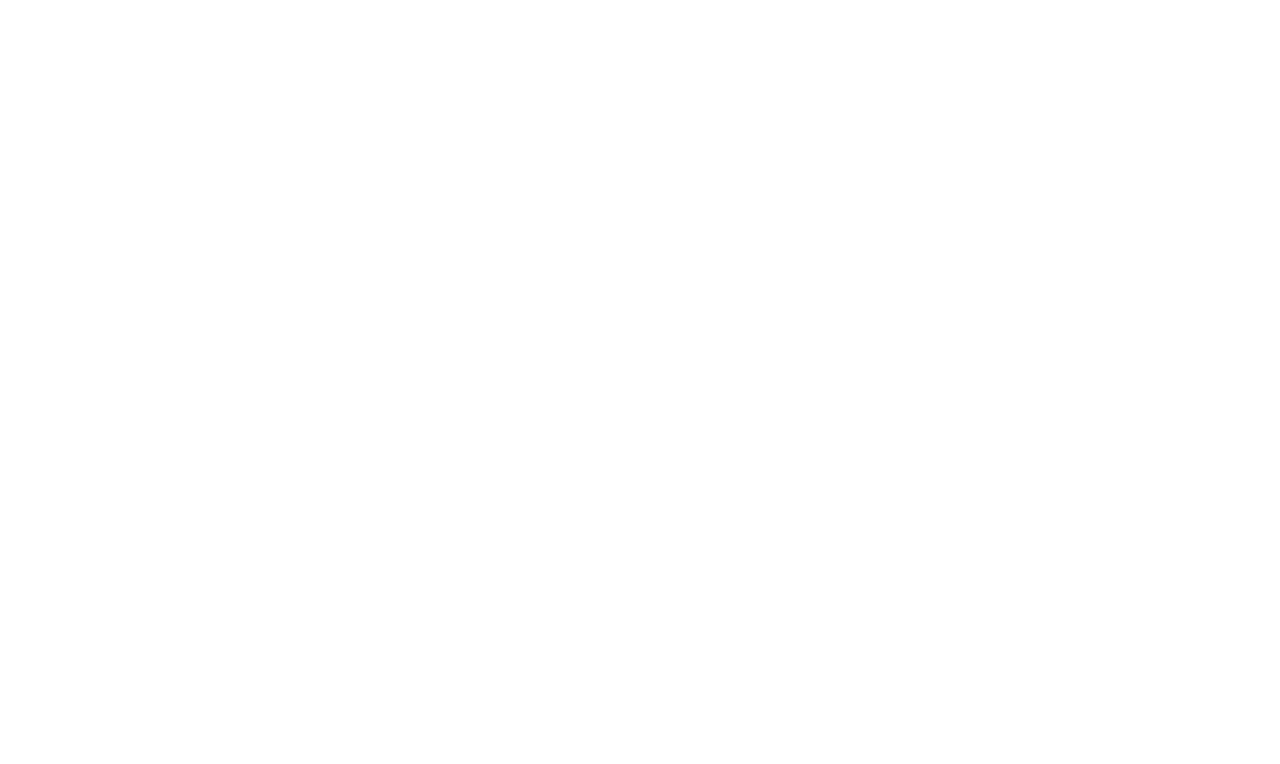
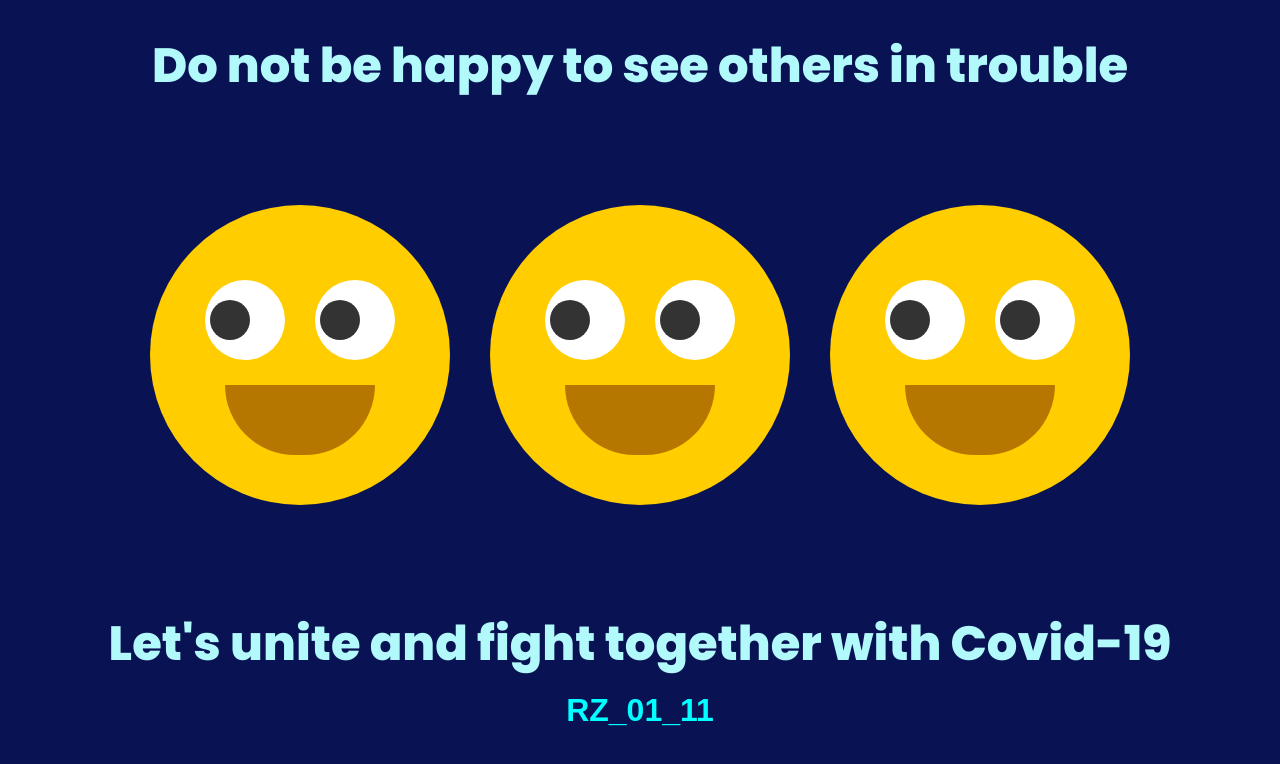
Before and after one commit to ShohjahonAbduhamidov/rz-cursor-covid, a plain HTML site: page index.html in a window 1280 px wide. Drawn offline with Linux system fonts and the light colour scheme.

Commit message:
Add face styles

```diff
--- a/JS/main.js
+++ b/JS/main.js
@@ -0,0 +1,11 @@
+document.querySelector("body").addEventListener("mousemove", eyeball);
+function eyeball() {
+    let eye = document.querySelectorAll(".eye");
+    eye.forEach(function (eye) {
+        let x = (eye.getBoundingClientRect().left) + (eye.clientWidth / 2);
+        let y = (eye.getBoundingClientRect().top) + (eye.clientHeight / 2);
+        let radian = Math.atan2(event.pageX - x, event.pageY - y);
+        let rot = (radian * (180 / Math.PI) * -1) + 270;
+        eye.style.transform = "rotate(" + rot + "deg)"
+    })
+}
--- a/css/styles.css
+++ b/css/styles.css
@@ -1,20 +1,23 @@
+/* IMPORT FONT FAMLY LINK  */
+@import url(https://fonts.googleapis.com/css2?family=Poppins:wght@100;200;300;400;500;600;800;900&display=swap);
+
 /* CUSTOM PROPS CSS START  */
 :root {
-    --primary-color: #000;
-    --text-color: #fff;
+  --primary-color: #091353;
+  --text-color: #b2f9fc;
 }
 
 /* GLOBAL CSS START  */
 * {
   margin: 0;
   padding: 0;
-    box-sizing:border-box;
+  box-sizing: border-box;
 }
 
 *,
 *::after,
 *::before {
-    box-sizing:inherit;
+  box-sizing: inherit;
 }
 
 *:focus {
@@ -24,18 +27,21 @@
 
 html {
   height: 100%;
-    box-sizing:border-box;
+  box-sizing: border-box;
   scroll-behavior: smooth;
+  cursor: url("../images/face-covid.png"), pointer;
+
 }
 
 body {
   display: flex;
-    flex-direction: column;
+  justify-content: center;
+  align-items: center;
   height: 100%;
-    background-color: var(--text-color);
+  background-color: var(--primary-color);
   padding: 0;
   margin: 0;
-    font-family: "Arial", sans-serif;
+  font-family: "Poppins", sans-serif;
   font-size: 16px;
   line-height: 1.5;
 }
@@ -47,15 +53,106 @@ img {
 
 /* CONTAINER CSS START  */
 .container {
+  position: relative;
+  display: flex;
+  align-items: center;
+  justify-content: center;
+  height: 100vh;
   width: 100%;
-     max-width: 1200px;
-     margin-left: auto;
-     margin-right: auto;
-     padding-left: 50px;
-     padding-right: 50px;
+}
+
+/* NAME  */
+.name {
+  position: relative;
+  bottom: 90px;
+  text-align: center;
+  color: #00ffff;
+  font-family: Arial, Helvetica, sans-serif;
 }
 
 /* SAIT MAIN CSS START  */
 .site-main {
   flex-grow: 1;
 }
+
+/* FACE CSS START  */
+.container .face {
+  position: relative;
+  width: 300px;
+  height: 300px;
+  border-radius: 50%;
+  background-color: #ffcd00;
+  display: flex;
+  align-items: center;
+  justify-content: center;
+  margin: 0 20px;
+}
+
+.container .face:hover {
+  background: linear-gradient(180deg, #f44336, #f44336, #ffcd00);
+}
+
+.container .face::before {
+  content: "";
+  position: absolute;
+  top: 180px;
+  width: 150px;
+  height: 70px;
+  border-bottom-left-radius: 70px;
+  border-bottom-right-radius: 70px;
+  background-color: #b57700;
+  transition: 0.5s ease;
+}
+
+.container .face:hover::before {
+  top: 210px;
+  width: 150px;
+  height: 20px;
+  border-bottom-left-radius: 0px;
+  border-bottom-right-radius: 0px;
+  background-color: #9d0b00;
+}
+
+.container .face .eyes {
+  position: relative;
+  top: -35px;
+  display: flex;
+  flex-wrap: wrap;
+}
+
+.container .face .eyes .eye {
+  position: relative;
+  width: 80px;
+  height: 80px;
+  display: block;
+  margin: 0 15px;
+  background: #fff;
+  border-radius: 50%;
+}
+
+.container .face .eyes .eye::before {
+  content: "";
+  position: absolute;
+  top: 50%;
+  left: 25px;
+  transform: translate(-50%, -50%);
+  width: 40px;
+  height: 40px;
+  background-color: #333;
+  border-radius: 50%;
+}
+
+.container h2 {
+  position: absolute;
+  top: 75px;
+  font-size: 3em;
+  color: var(--text-color);
+}
+
+.container h2:last-child {
+  position: absolute;
+  top: initial;
+  bottom: 75px;
+  font-size: 3em;
+  color: var(--text-color);
+}
--- a/index.html
+++ b/index.html
@@ -4,7 +4,7 @@
     <meta charset="UTF-8">
     <meta http-equiv="X-UA-Compatible" content="IE=edge">
     <meta name="viewport" content="width=device-width, initial-scale=1.0">
-    <title>Project</title>
+    <title>Cursor Covid-19</title>
 
     <!-- STYLESHEEET CSS LINK  -->
     <link rel="stylesheet" href="./css/normalize.css">
@@ -12,7 +12,35 @@
 </head>
 <body>
 
+    <main class="site-main">
 
+        <div class="container">
+            <h2>Do not be happy to see others in trouble</h2>
+            <div class="face">
+                <div class="eyes">
+                    <div class="eye"></div>
+                    <div class="eye"></div>
+                </div>
+            </div>
+
+            <div class="face">
+                <div class="eyes">
+                    <div class="eye"></div>
+                    <div class="eye"></div>
+                </div>
+            </div>
+
+            <div class="face">
+                <div class="eyes">
+                    <div class="eye"></div>
+                    <div class="eye"></div>
+                </div>
+            </div>
+            <h2>Let's unite and fight together with Covid-19</h2>
+        </div>
+        <h1 class="name">RZ_01_11</h1>
+
+    </main>
 
     <!-- JAVA SCRIPT LINK  -->
     <script src="./JS/main.js"></script>
```
Also changed, not shown: images/Coronavirus._SARS-CoV-2.png (added), images/download.png (added), images/face-covid.png (added). Lines whose indentation alone changed are shown as unchanged.
